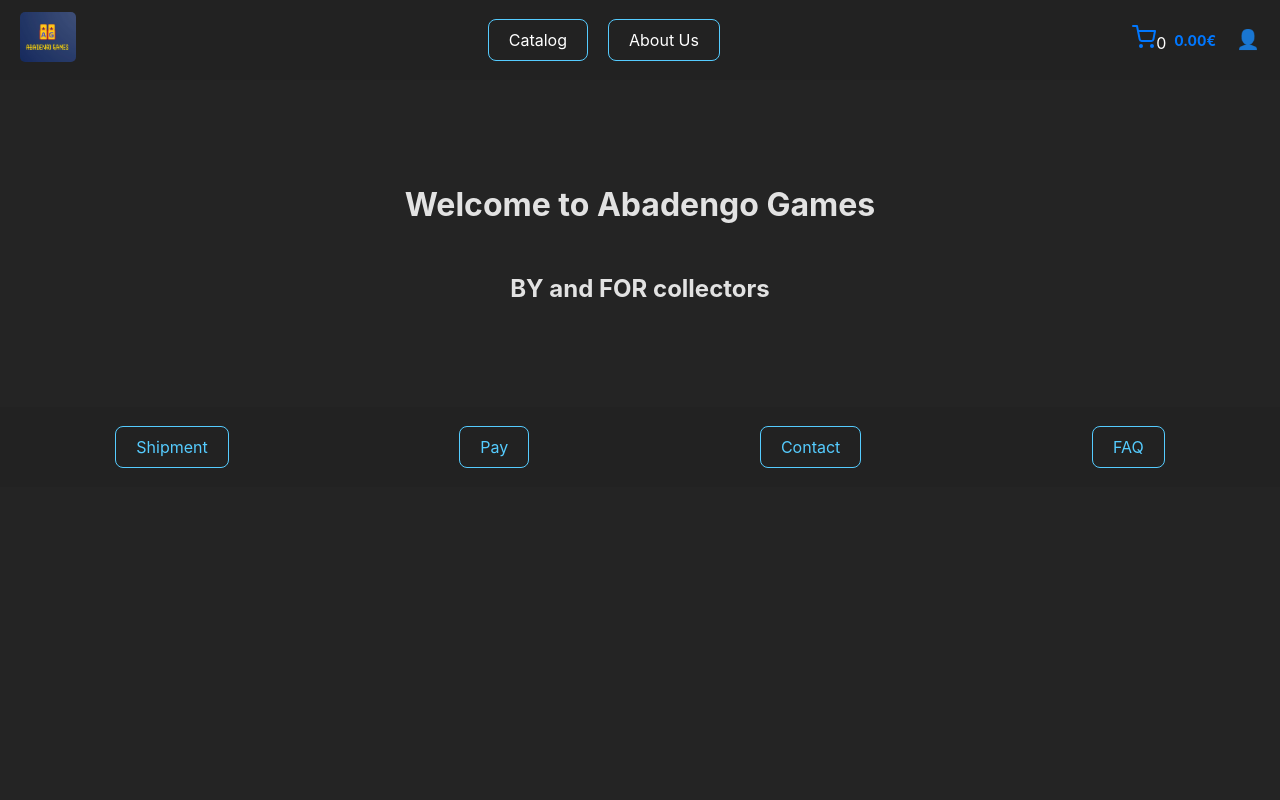
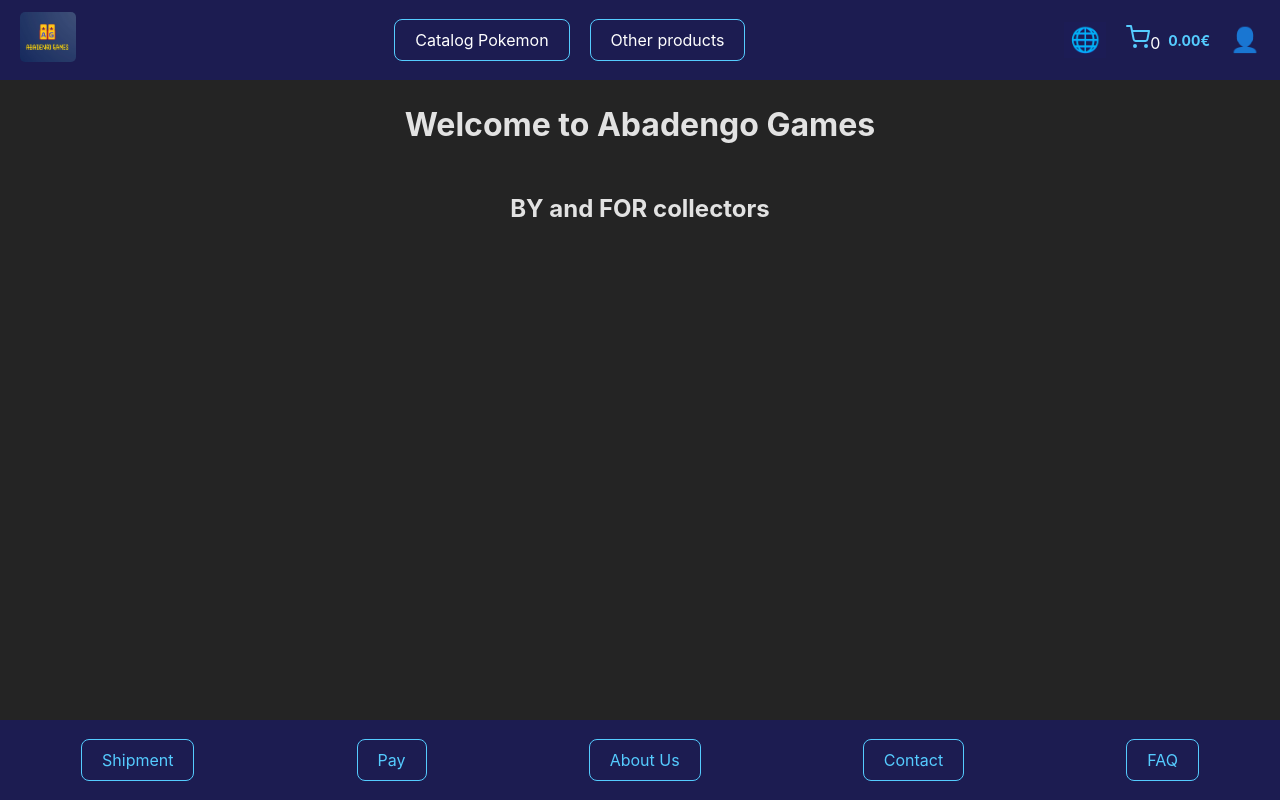
Before and after one commit to JavierBeni/abadengo.games, a React (Vite) app: page / in a window 1280 px wide. Built offline with nearby package versions, Linux system fonts and the light colour scheme.

Commit message:
Update components

```diff
--- a/src/components/Button/index.tsx
+++ b/src/components/Button/index.tsx
@@ -4,14 +4,18 @@ interface ButtonProps {
     action: () => void;
     disabled?: boolean;
     icon?: React.ReactNode;
-    label: string;
+    label?: string;
+    children?: React.ReactNode;
+    active?: boolean;
   }
 
-  const Button: React.FC<ButtonProps> = ({ label, action, disabled = false, icon }) => {
+  const Button: React.FC<ButtonProps> = ({ label, action, disabled = false, icon, children, active }) => {
     return (
-    <StyledButton onClick={action} disabled={disabled}>
-        {icon && <span>{icon}</span>}
-        {label}
+    <StyledButton onClick={action} disabled={disabled} className={active ? "active" : ""}>
+      {children ?
+        children :
+        <> {icon && <span>{icon}</span>} {label} </>
+      }
     </StyledButton>)
   };
 
--- a/src/components/Button/styles.tsx
+++ b/src/components/Button/styles.tsx
@@ -4,9 +4,10 @@ import { getColor } from '../../theme';
 export const StyledButton = styled.button`
   display: inline-block;
   padding: 10px 15px;
-  background-color: ${({ disabled }) => (disabled ? '#ccc' : getColor('primary'))};
+  background-color: ${({ disabled }) => (disabled ? '#ccc' : getColor('black'))};
   color: ${({ disabled }) => (disabled ? '#666' : '#fff')};
   border: 0px;
+  border-radius: 8px;
   cursor: ${({ disabled }) => (disabled ? 'not-allowed' : 'pointer')};
   text-align: center;
   transition: background-color 0.5s, color 0.5s;
@@ -16,4 +17,10 @@ export const StyledButton = styled.button`
     background-color: ${({ disabled }) => disabled ? '#ccc' : getColor('secondary')};
     color: ${({ disabled }) => disabled ? 'white' : "black"};
   }
+  &:focus {
+    outline: none;
+  }
+  &.active {
+    border: 1px solid ${() => getColor('secondary')};
+  }
 `;
--- a/src/components/Card/index.tsx
+++ b/src/components/Card/index.tsx
@@ -1,3 +1,4 @@
+import { useTranslation } from "react-i18next";
 import { truncateText } from "../../utils";
 import Button from "../Button";
 import Link from "../Link";
@@ -5,29 +6,32 @@ import { CardContainer, Title, Price, Actions, Image } from "./styles";
 
 interface CardProps {
     title: string;
-    image: string; // URL de la imagen
-    price: number; // Precio del producto
-    description: string; // Descripción del producto
-    onAddToCart: () => void; // Acción para añadir al carrito
-    detailLink: string; // URL para más detalles
+    image: string;
+    price: number;
+    description: string;
+    status: boolean;
+    onAddToCart: () => void;
+    detailLink: string;
   }
 
 const Card: React.FC<CardProps> = ({
     title,
     image,
     price,
+    status,
     onAddToCart,
     detailLink,
   }) => {
+    const { t } = useTranslation();
     return (
       <CardContainer>
-        <Title>{truncateText(title, 25)}</Title>
+        <Title>{truncateText(title, 22)}</Title>
         <Image src={image} alt={title} />
-        {price ? <Price>{price} zl</Price> : null}
+        {price ? <Price disabled={status}>{price} zl</Price> : null}
         {/* {description ? <Description>{description}</Description> : null} */}
         <Actions>
-          <Button label="Add to cart" action={onAddToCart} />
-          <Link label="Details" href={detailLink} />
+          <Button label={status ? t("buttonAddToCart") : t("buttonNoStock")} action={onAddToCart} disabled={!status}/>
+          <Link label={t("linkDetails")} href={detailLink} />
         </Actions>
       </CardContainer>
     );
--- a/src/components/Card/styles.tsx
+++ b/src/components/Card/styles.tsx
@@ -1,7 +1,7 @@
 import styled from 'styled-components';
 
 export const CardContainer = styled.div`
-  width: 240px;
+  width: 225px;
   border: 1px solid ${({ theme }) => theme.colors.lightprimary};
   border-radius: 8px;
   padding: 15px;
@@ -15,28 +15,35 @@ export const CardContainer = styled.div`
 
   &:hover {
     transform: translateY(-5px);
-    box-shadow: 0 0 20px rgba(255, 255, 0, 0.5);
+    box-shadow: 0 0 15px ${({ theme }) => theme.colors.lightprimary};
   }
+
+  @media (max-width: 800px) {
+    width: 100px;
+  }
+
 `;
 
 export const Image = styled.img`
   width: 100%;
-  max-height: 200px;
+  max-height: 180px;
   object-fit: cover;
   border-radius: 8px;
+  object-fit: contain;
 `;
 
 export const Title = styled.h3`
-  font-size: 1.2rem;
+  font-size: 1rem;
   color: ${({ theme }) => theme.colors.secondary};
   margin: 0;
   text-align: center;
 `;
 
-export const Price = styled.p`
+export const Price = styled.p<{ disabled: boolean }>`
   font-size: 1rem;
   font-weight: bold;
-  color: ${({ theme }) => theme.colors.primary};
+  color: ${({ theme, disabled }) => disabled ? theme.colors.lightprimary : theme.colors.grey};
+  ${({ disabled }) => (disabled ? '#666' : '#fff')};
 `;
 
 export const Description = styled.p`
@@ -50,4 +57,7 @@ export const Actions = styled.div`
   justify-content: space-between;
   gap: 10px;
   width: 100%;
+  @media (max-width: ${({ theme }) => theme.media.mobile}) {
+    display: contents;
+  }
 `;
--- /dev/null
+++ b/src/components/Carrusel/index.tsx
@@ -0,0 +1,35 @@
+import "slick-carousel/slick/slick.css";
+import "slick-carousel/slick/slick-theme.css";
+import Slider from "react-slick";
+import { SliderWrapper } from "./styles";
+
+type ImageCarouselProps = {
+  images: string[];
+};
+
+const ImageCarousel: React.FC<ImageCarouselProps> = ({ images }) => {
+  const settings = {
+    dots: true,
+    infinite: true,
+    speed: 500,
+    slidesToShow: 1,
+    slidesToScroll: 1,
+    autoplay: false,
+    autoplaySpeed: 3000,
+  };
+
+  return (
+    <SliderWrapper>
+      <Slider {...settings}>
+        {images.map((src, index) => (
+          <div key={index}>
+            <img src={src} alt={`Slide ${index}`} style={{ width: "100%", borderRadius: "10px" }} />
+          </div>
+        ))}
+      </Slider>
+    </SliderWrapper>
+
+  );
+};
+
+export default ImageCarousel;
--- /dev/null
+++ b/src/components/Carrusel/styles.tsx
@@ -0,0 +1,6 @@
+import styled from "styled-components";
+
+export const SliderWrapper = styled.div`
+  width: 300px;
+  margin: 0 15px;
+`;
--- a/src/components/CartCounter/styles.tsx
+++ b/src/components/CartCounter/styles.tsx
@@ -15,7 +15,7 @@ export const IconWrapper = styled.div`
 
 export const CartIcon = styled(FiShoppingCart)`
   font-size: 24px;
-  color: ${({ theme }) => theme.colors.primary};
+  color: ${({ theme }) => theme.colors.lightprimary};
 `;
 
 export const ItemCount = styled.span`
@@ -35,5 +35,5 @@ export const ItemCount = styled.span`
 export const TotalPrice = styled.span`
   font-size: 14px;
   font-weight: bold;
-  color: ${({ theme }) => theme.colors.primary};
+  color: ${({ theme }) => theme.colors.lightprimary};
 `;
--- a/src/components/Footer/index.tsx
+++ b/src/components/Footer/index.tsx
@@ -1,14 +1,32 @@
+import { useNavigate } from "react-router-dom";
+import { useMediaDevices } from "../../hooks";
+import Dropdown from "../Dropdown";
 import Link from "../Link";
 import { StyledFooter } from "./styles";
 
 const Footer: React.FC = () => {
-    return (
-    <StyledFooter>
+  const { mediaIsPhone } = useMediaDevices();
+  const navigate = useNavigate();
+  const dowpDownKids = [
+    {action: () => navigate("/faq"), label: "Shipment"},
+    {action: () => navigate("/faq"), label: "Pay"},
+    {action: () => navigate("/aboutus"), label: "About Us"},
+    {action: () => navigate("/contact"), label: "Contact"},
+    {action: () => navigate("/faq"), label: "FAQ"},
+];
+  return (
+  <StyledFooter>
+    {
+      mediaIsPhone ? <Dropdown button={<>📄</>} elements={dowpDownKids} orientation="up" /> :
+      <>
         <Link label={"Shipment"} href={"/faq"}/>
         <Link label={"Pay"} href={"/faq"}/>
+        <Link label="About Us" href="/aboutus" />
         <Link label={"Contact"} href={"/contact"}/>
         <Link label={"FAQ"} href={"/faq"}/>
-    </StyledFooter>
+      </>
+    }
+  </StyledFooter>
 )}
 
 
--- a/src/components/Footer/styles.tsx
+++ b/src/components/Footer/styles.tsx
@@ -1,10 +1,13 @@
 import styled from 'styled-components';
 
 export const StyledFooter = styled.footer`
+  position: fixed;
+  bottom: 0;
+  width: -webkit-fill-available;
   height: 10vh;
   display: flex;
   justify-content: space-around;
   align-items: center;
-  background-color: #222;
+  background-color: ${({ theme }) => theme.colors.darkprimaryt};
   color: white;
 `;
--- a/src/components/Header/index.tsx
+++ b/src/components/Header/index.tsx
@@ -1,25 +1,46 @@
-
+import { useTranslation } from "react-i18next";
 import Link from "../Link"
 import Logo from "../Logo";
-import { StyledHeader, MenuOptions, UserIcon, UserWrapper } from "./styles"
+import Dropdown from "../Dropdown";
+import { StyledHeader, MenuOptions, IconWrapper, UserWrapper } from "./styles"
 import aglogo from "../../assets/ag-logo.webp"
 import CartCounter from "../CartCounter";
+import { useMediaDevices } from "../../hooks";
+import { useNavigate } from "react-router-dom";
 
 interface HeaderProps {
     label: string;
 }
 
 const Header: React.FC<HeaderProps> = () => {
+    const { i18n } = useTranslation();
+    const { mediaIsPhone } = useMediaDevices();
+    const navigate = useNavigate();
+    const dowpDownKids = [
+      {action: () => i18n.changeLanguage("es"), label: "es"},
+      {action: () => i18n.changeLanguage("en"), label: "en"},
+      {action: () => i18n.changeLanguage("pl"), label: "pl"},
+    ];
+    const menuKids = [
+      {action: () => navigate("/catalog/pokemon"), label: "Catalog Pokemon"},
+      {action: () => navigate("/catalog/others"), label: "Other products"},
+    ];
+
     return (
     <StyledHeader>
         <Logo src={aglogo} href="/" alt="abadengoGames"/>
-        <MenuOptions>
-          <Link label="Catalog" href="/catalog" />
-          <Link label="About Us" href="/aboutus" />
-        </MenuOptions>
+        {
+          mediaIsPhone ?
+            <Dropdown button={<>Ⓜ️</>} elements={menuKids} /> :
+            <MenuOptions>
+              <Link label="Catalog Pokemon" href="/catalog/pokemon" />
+              <Link label="Other products" href="/catalog/others" />
+            </MenuOptions>
+        }
         <UserWrapper>
+            <Dropdown button={<IconWrapper>🌐</IconWrapper>} elements={dowpDownKids} active={i18n.language}/>
             <CartCounter/>
-            <UserIcon>👤</UserIcon>
+            <IconWrapper>👤</IconWrapper>
         </UserWrapper>
     </StyledHeader>
 )}
--- a/src/components/Header/styles.tsx
+++ b/src/components/Header/styles.tsx
@@ -6,12 +6,15 @@ export const StyledHeader = styled.header`
   justify-content: space-between;
   align-items: center;
   padding: 0 20px;
-  background-color: #222;
+  background-color: ${({ theme }) => theme.colors.darkprimaryt};
   color: white;
+  position: fixed;
+  width: -webkit-fill-available;
+  z-index: 1;
 `;
 
-export const UserIcon = styled.div`
-  font-size: 1.2rem;
+export const IconWrapper = styled.div`
+  font-size: 1.5rem;
   cursor: pointer;
 `;
 
```
